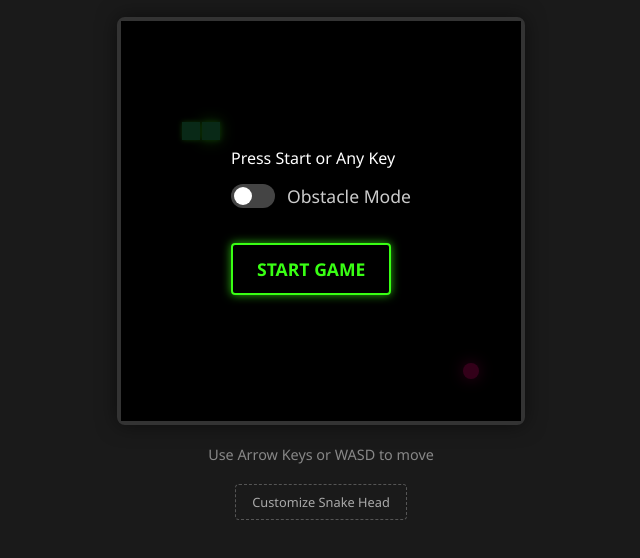
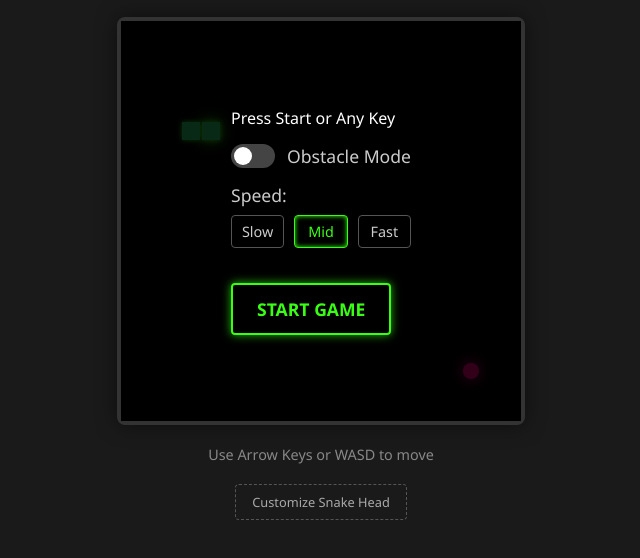
Before and after one commit to s226t065/my-app-2026, a plain HTML site: page index.html in a window 1280 px wide. Shown: the part 188-746 px from the top of the page, without its empty margins (319-959 px from the left). Drawn offline with Linux system fonts and the light colour scheme.

Commit message:
feat: add 3-level speed adjustment

```diff
--- a/index.html
+++ b/index.html
@@ -28,6 +28,14 @@
                         </label>
                         <span>Obstacle Mode</span>
                     </div>
+                    <div class="setting-item speed-selector">
+                        <span>Speed:</span>
+                        <div class="speed-options">
+                            <label><input type="radio" name="speed" value="200"> <span>Slow</span></label>
+                            <label><input type="radio" name="speed" value="150" checked> <span>Mid</span></label>
+                            <label><input type="radio" name="speed" value="80"> <span>Fast</span></label>
+                        </div>
+                    </div>
                     <button id="start-btn">START GAME</button>
                 </div>
                 <div id="game-over-screen" class="hidden">
--- a/script.js
+++ b/script.js
@@ -10,11 +10,11 @@ const startBtn = document.getElementById('start-btn');
 const restartBtn = document.getElementById('restart-btn');
 const headUpload = document.getElementById('head-image-upload');
 const obstacleModeToggle = document.getElementById('obstacle-mode');
+const speedInputs = document.getElementsByName('speed');
 
 // Constants
 const GRID_SIZE = 20;
-const INITIAL_MOVE_INTERVAL = 150; // ms per grid move
-const MIN_MOVE_INTERVAL = 60;
+const MIN_MOVE_INTERVAL = 40;
 const MAX_OBSTACLES = 15;
 
 // Game State
@@ -27,7 +27,7 @@ let score = 0;
 let highScore = localStorage.getItem('snakeHighScore') || 0;
 let lastMoveTime = 0;
 let lastObstacleAddTime = 0;
-let moveInterval = INITIAL_MOVE_INTERVAL;
+let moveInterval = 150;
 let isGameOver = false;
 let isPaused = true;
 let animationId = null;
@@ -67,7 +67,14 @@ function initGame() {
     direction = { x: 1, y: 0 };
     nextDirection = { x: 1, y: 0 };
     score = 0;
-    moveInterval = INITIAL_MOVE_INTERVAL;
+
+    // Set speed based on selection
+    let selectedSpeed = 150;
+    speedInputs.forEach(input => {
+        if (input.checked) selectedSpeed = parseInt(input.value);
+    });
+    moveInterval = selectedSpeed;
+
     isGameOver = false;
     isPaused = true;
     currentScoreEl.textContent = score;
--- a/style.css
+++ b/style.css
@@ -143,6 +143,44 @@ input:checked + .slider:before {
     transform: translateX(20px);
 }
 
+/* Speed Selector Style */
+.speed-selector {
+    flex-direction: column;
+    align-items: flex-start;
+    gap: 8px;
+}
+
+.speed-options {
+    display: flex;
+    gap: 10px;
+    width: 100%;
+}
+
+.speed-options label {
+    flex: 1;
+    cursor: pointer;
+}
+
+.speed-options input {
+    display: none;
+}
+
+.speed-options span {
+    display: block;
+    padding: 6px;
+    text-align: center;
+    border: 1px solid #555;
+    border-radius: 4px;
+    font-size: 0.9rem;
+    transition: all 0.3s ease;
+}
+
+.speed-options input:checked + span {
+    border-color: var(--snake-color);
+    color: var(--snake-color);
+    box-shadow: inset 0 0 5px var(--snake-color);
+}
+
 button {
     margin-top: 20px;
     padding: 12px 24px;
```
